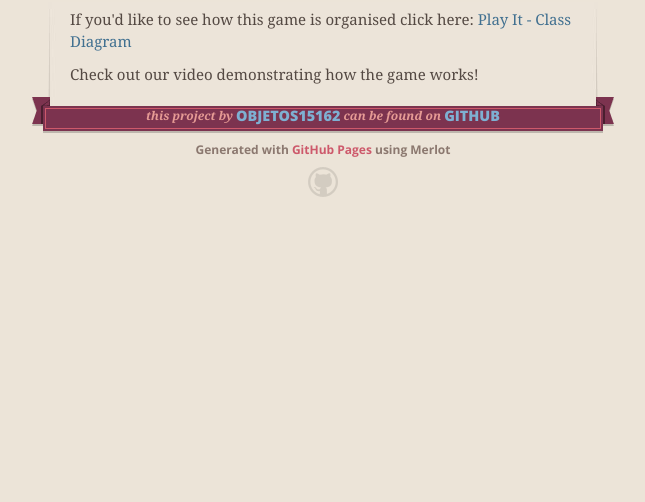
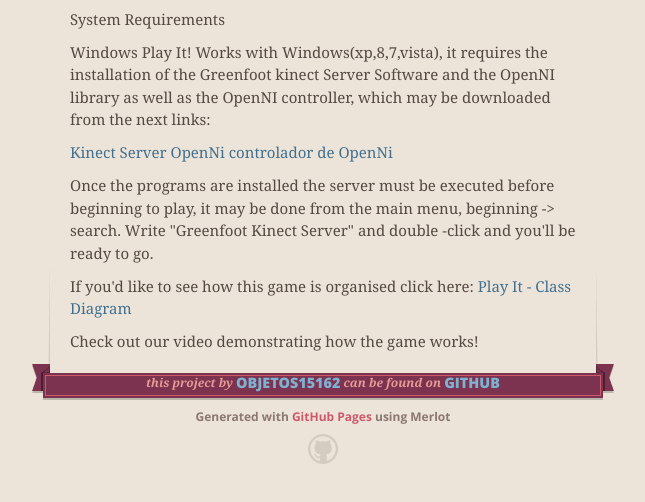
Before and after one commit to objetos15162/Play-It, a plain HTML site: page index.html in a window 1280 px wide. Shown: the part 1729-2231 px from the top of the page, without its empty margins (317-962 px from the left). Before the commit the page ends 1966 px from the top, so only its background shows below. Drawn offline with nearby package versions, Linux system fonts and the light colour scheme.

```diff
--- a/index.html
+++ b/index.html
@@ -80,6 +80,17 @@ You will be able to direct a classical music ensemble. It may be a duet, a trio
 
 <p><img src="https://raw.githubusercontent.com/objetos15162/Play-It-/master/Proyecto/images/screenshot1.png" alt="See the yellow squares? Those tell you when to tell the instruments to play. The G clefs on the right bottom corner tell you how many chances you have left for making a mistake."></p>
 
+<p>System Requirements             </p>
+
+<p>Windows
+Play It! Works with Windows(xp,8,7,vista), it requires the installation of the Greenfoot kinect Server Software and the OpenNI library as well as the OpenNI controller, which may be downloaded from the next links:</p>
+
+<p><a href="http://www.greenfoot.org/doc/kinect/greenfoot-kinect-server.msi">Kinect Server</a>
+<a href="http://www.greenfoot.org/doc/kinect/OpenNI-Win32.msi">OpenNi</a>
+<a href="http://www.greenfoot.org/doc/kinect/SensorKinect-Win32.msi">controlador de OpenNi</a></p>
+
+<p>Once the programs are installed the server must be executed before beginning to play, it may be done from the main menu, beginning -&gt; search. Write "Greenfoot Kinect Server" and double -click and you'll be ready to go.</p>
+
 <p>If you'd like to see how this game is organised click here:
 <a href="https://www.dropbox.com/s/cudzyaxyokx7ixc/diagramadeclases.png?dl=0">Play It - Class Diagram</a></p>
 
```
Also changed, not shown: params.json (+1 -1 lines).
